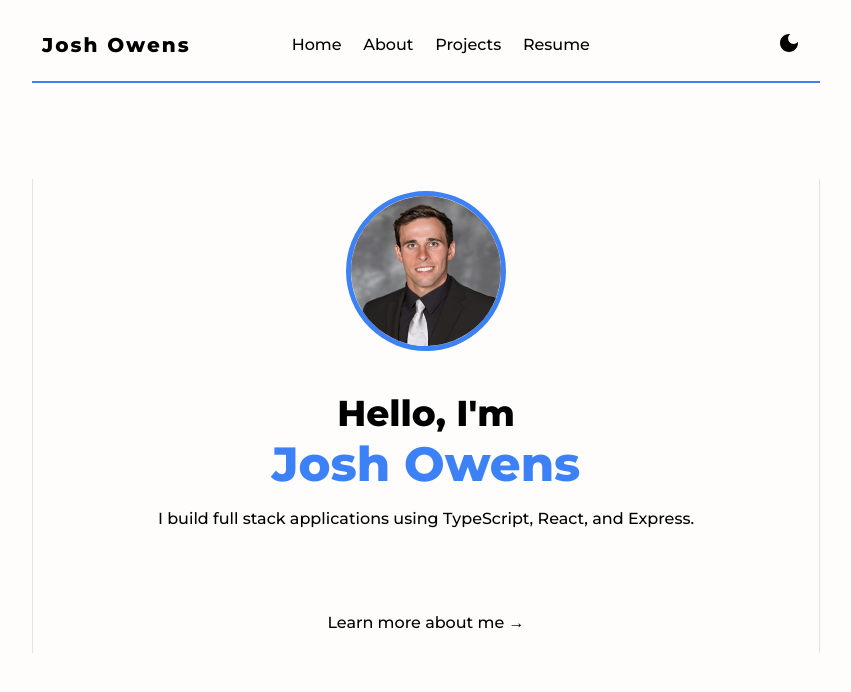
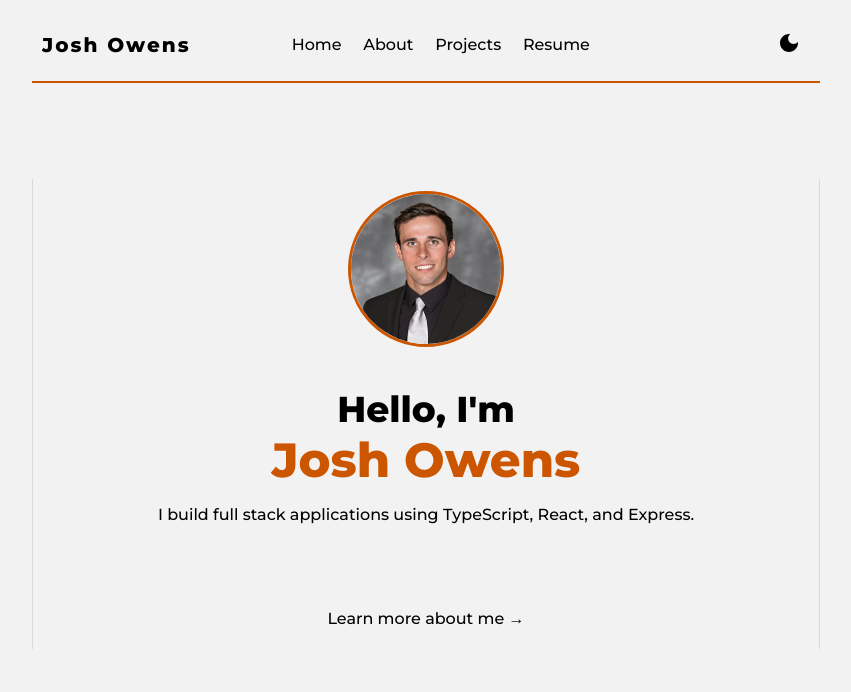
Before and after one commit to Joshowens16/portfolio, a React (Vite) app: page / in a window 1280 px wide. Shown: the top 692 px of the page, without its empty margins (214-1065 px from the left). Built offline with nearby package versions, Linux system fonts and the light colour scheme.

Commit message:
color changes

```diff
--- a/src/components/Home/homepage.css
+++ b/src/components/Home/homepage.css
@@ -1,4 +1,5 @@
 @import url('https://fonts.googleapis.com/css2?family=Montserrat:wght@500;800&display=swap');
+
 
 body{
     font-family: 'Montserrat', sans-serif;
@@ -20,7 +21,7 @@ body{
     object-fit:cover;
     object-position:0% 25%;
     border-radius: 50%;
-    border: 5px solid #3c82f6;
+    border: 3px solid #CC5500;
 }
 #intro{
     font-size: 36px;
@@ -28,7 +29,7 @@ body{
     font-weight: bolder;
 }
 #name{
-    color: #3c82f6;
+    color: #CC5500;
     font-size: 48px;
     font-weight: bolder;
 }
--- a/src/components/Nav/Navbar.tsx
+++ b/src/components/Nav/Navbar.tsx
@@ -7,7 +7,9 @@ const Navbar = () => {
   return (
     <div className="navbar">
       <div id="name">
-        <h1>Josh Owens </h1>
+        <Link to="/" style={{ textDecoration: 'none' }}>
+          <h1>Josh Owens </h1>
+        </Link>
       </div>
       <div id="buttons">
         <Link to="/" style={routerLinkStyles}>
--- a/src/components/Nav/navbar.css
+++ b/src/components/Nav/navbar.css
@@ -11,7 +11,7 @@ body{
     align-items: center;
     padding: 10px;
     width: 60vw;
-    border-bottom: 2px solid #3c82f6;
+    border-bottom: 2px solid #CC5500;
 }
 #name {
     display: flex;
@@ -24,13 +24,13 @@ body{
     font-size: 20px;
     color: black;
     overflow: hidden; /* Ensures the content is not revealed until the animation */
-    border-right: .15em solid #3c82f6; /* The typwriter cursor */
+    border-right: .15em solid #CC5500; /* The typwriter cursor */
     white-space: nowrap; /* Keeps the content on a single line */
     margin: 0 auto; /* Gives that scrolling effect as the typing happens */
     letter-spacing: .1em; /* Adjust as needed */
     animation:
-      typing 1.5s steps(10, end),
-      blink-caret .75s step-end infinite;
+      typing 1.5s steps(12, end),
+      blink-caret 1s step-end infinite;
 }
 #buttons{
 font-family: 'Montserrat', sans-serif;
@@ -74,5 +74,5 @@ margin-right: 80px;
   /* The typewriter cursor effect */
   @keyframes blink-caret {
     from, to { border-color: transparent }
-    50% { border-color: #3c82f6; }
+    50% { border-color: #CC5500; }
   }
--- a/src/index.css
+++ b/src/index.css
@@ -1,5 +1,7 @@
 body{
-background-color: rgb(255, 252, 252);
+background-color: rgba(232, 232, 232, 0.559);
+/* background-color: rgb(67, 67, 67); */
+
 user-select: none;
 }
 .mainContainer{
```
